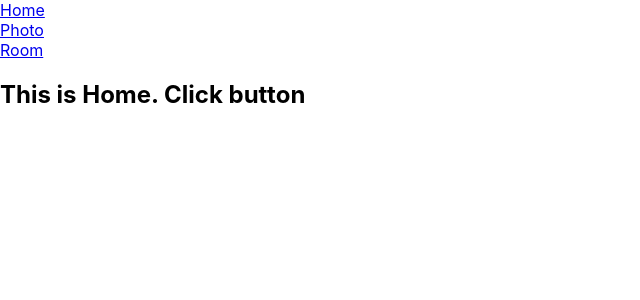
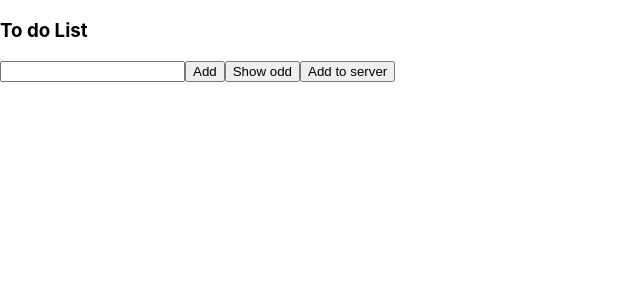
Before and after one commit to jungeun-p/cra-test, a React (Create React App) app: page / in a window 1280 px wide. Shown: the top 300 px of the page, without its empty margins (0-640 px from the left). Built offline with nearby package versions, Linux system fonts and the light colour scheme.

Commit message:
[ update ] different between DOM and React

```diff
--- a/src/App.js
+++ b/src/App.js
@@ -1,39 +1,41 @@
-import { BrowserRouter, Link, Route, Routes } from 'react-router-dom';
-// import data from './data.json';
+import React, { useState } from 'react';
 
 function App() {
-  // const onClick = () => {
-  //   // console.log(data.name);
-  //   import('./data.json').then(({default: data})=>{
-  //     console.log(data.name);
-  //   })
-  // }
+  const [todoList, setTodoList] = useState([]);
+  const [currentId, setCurrentId] = useState(1);
+  const [desc, setDesc] = useState('');
+  const [odd, setOdd] = useState(false);
+  function onAdd(){
+    const todo = { id: currentId, desc };
+    setCurrentId(currentId + 1);
+    setTodoList([...todoList, todo]);
+  };
+  function onSaveToServer(){};
+  function onDelete(e){
+    const id = Number(e.target.dataset.id);
+    const newTodoList = todoList.filter((todo)=> todo.id !== id);
+    setTodoList(newTodoList);
+  };
   return (
-    <BrowserRouter>
-      <Link to=".">Home</Link>
-      <br />
-      <Link to="photo">Photo</Link>
-      <br />
-      <Link to="room">Room</Link>
-      <Routes>
-        <Route path="/" element={<Home/>} />
-        <Route path="/photo" element={<Photo/>} />
-        <Route path="/room" element={<Room/>} />
-      </Routes>
-    </BrowserRouter>
+    <div>
+      <h3>To do List</h3>
+      <ul>
+        {todoList
+        .filter((_, index) => (odd ? index % 2 === 0 : true))
+        .map((todo, index) => (
+          <li key={todo.id}>
+            <span>{todo.desc}</span>
+            <span>{index}</span>
+            <button data-id={todo.id} onClick={onDelete}>delete</button>
+          </li>
+        ))}
+      </ul>
+      <input type="text" value={desc} onChange={e => setDesc(e.target.value)} />
+      <button onClick={onAdd}>Add</button>
+      <button onClick={() => setOdd(!odd)}>Show odd</button>
+      <button onClick={onSaveToServer}>Add to server</button>
+    </div>
   );
 }
 
-function Home(){
-  return <h2>This is Home. Click button</h2>
-}
-
-function Photo(){
-  return <h2>This is Photo</h2>
-}
-
-function Room(){
-  return <h2>This is Room</h2>
-}
-
 export default App;
```
Also changed, not shown: public/index.html (+46 -0 lines).
